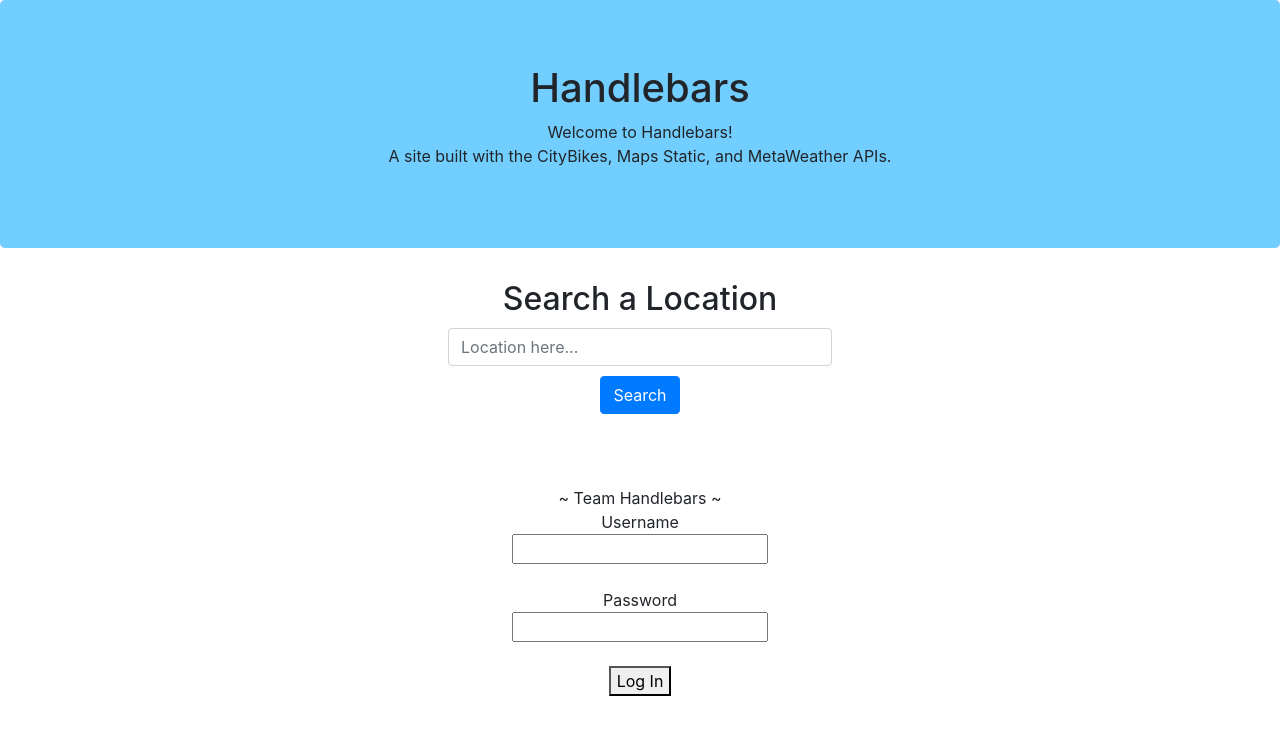
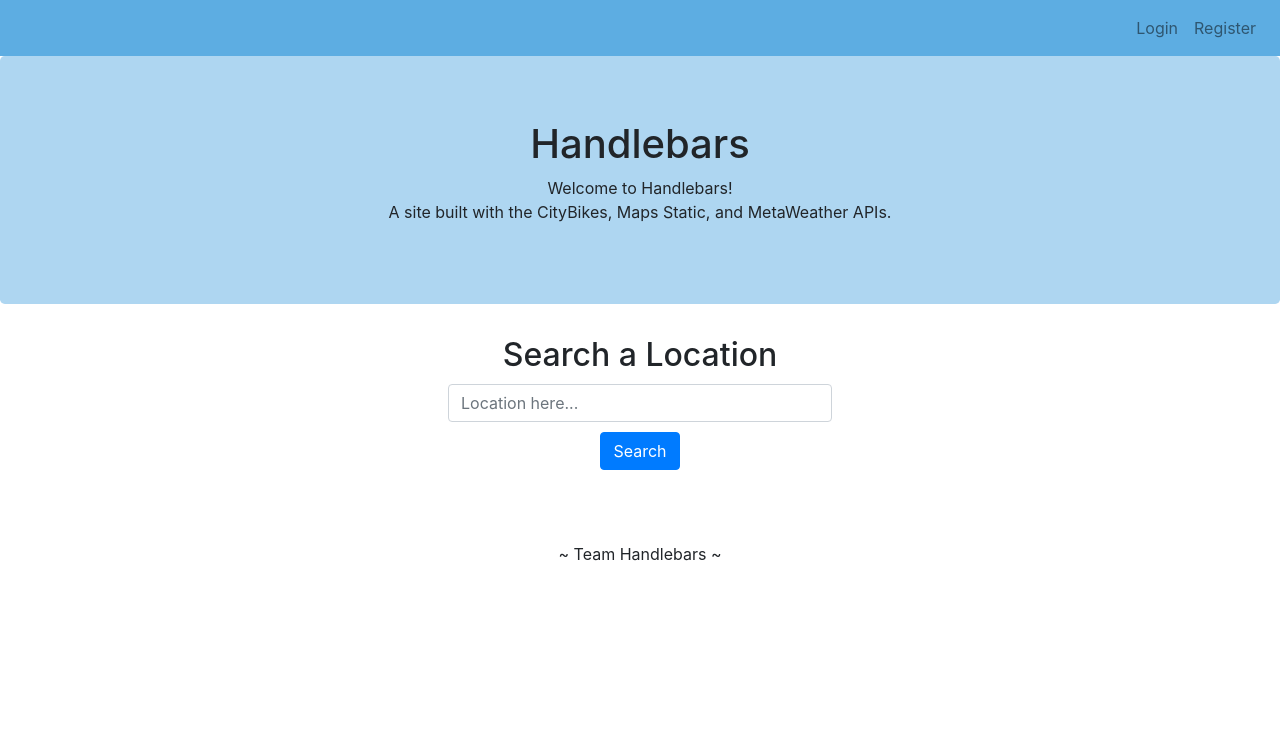
Before and after one commit to nilffej/Handlebars, a Flask app: page / in a window 1280 px wide. Shown: the top 735 px of the page. Run offline with Flask 2, Linux system fonts and the light colour scheme; some libraries are stand-ins or nearby versions.

Commit message:
Added navbar and began column formatting.

```diff
--- a/doc/devlog.txt
+++ b/doc/devlog.txt
@@ -1,7 +1,11 @@
-linJ -- 2019-11-19 4:41
+linJ -- 2019-11-19 04:41
 Team design doc update summary:
 - Updated site map for clarity and redesigned component map
 - Elaborated on database entry types and change fields
 - Distinguished minimum viable product and extra features
 - Added work distribution
 - Elaborated on search handling and table filtering
+
+linJ -- 2019-11-20 14:05
+- Added navbar to search page
+- Began column formatting for search results
--- a/templates/homepage.html
+++ b/templates/homepage.html
@@ -14,7 +14,23 @@
 
   <body>
 
-    <div class="jumbotron text-center" style="background-color: #71CEFF; ">
+    <nav class="navbar navbar-expand-lg navbar-light pull-right" style="background-color: #5dade2;">
+      <div class="collapse navbar-collapse" id="navbarSupportedContent">
+        <ul class="navbar-nav ml-auto">
+
+          <li class="nav-item">
+            <a class="nav-link">Login</a>
+          </li>
+
+          <li class="nav-item">
+            <a class="nav-link">Register</a>
+          </li>
+
+        </ul>
+      </div>
+    </nav>
+
+    <div class="jumbotron text-center" style="background-color: #aed6f1;">
       <h1>Handlebars</h1>
       <p>Welcome to Handlebars!<br>
         A site built with the CityBikes, Maps Static, and MetaWeather APIs.
@@ -23,10 +39,6 @@
 
     <h2 style="text-align: center;">Search a Location</h2>
 
-    <!-- <form action="/search" align="center">
-    	<input type="text" name="username"><br><br>
-    	<button type="submit">Log In</button>
-    </form> -->
     <form class="active-cyan-3 active-cyan-4" action="/search" style="text-align: center;">
       <input class="form-control" type="text" placeholder="Location here..."
         aria-label="Search" style="width: 30%; margin: 10px auto;" name="searchbar">
@@ -43,12 +55,12 @@
     </center>
   </body>
 
-  <form action="/login" method="GET" align="center">
+  <!-- <form action="/login" method="GET" align="center">
   Username<br>
 	<input type="text" name="username"><br><br>
   Password<br>
 	<input type="password" name="password"><br><br>
 	<button type="submit">Log In</button>
-</form>
+</form> -->
 
 </html>
```
Also changed, not shown: templates/searchresults.html (+14 -0 lines).
